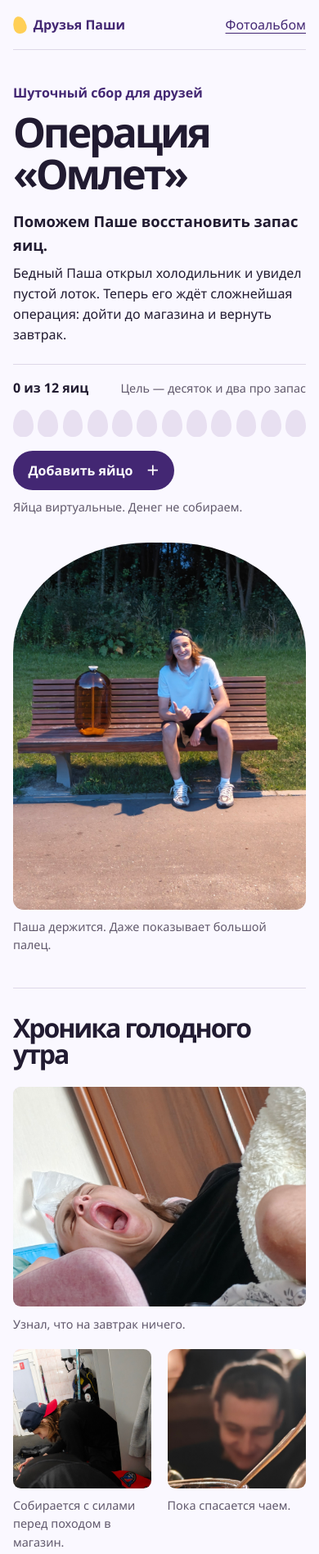
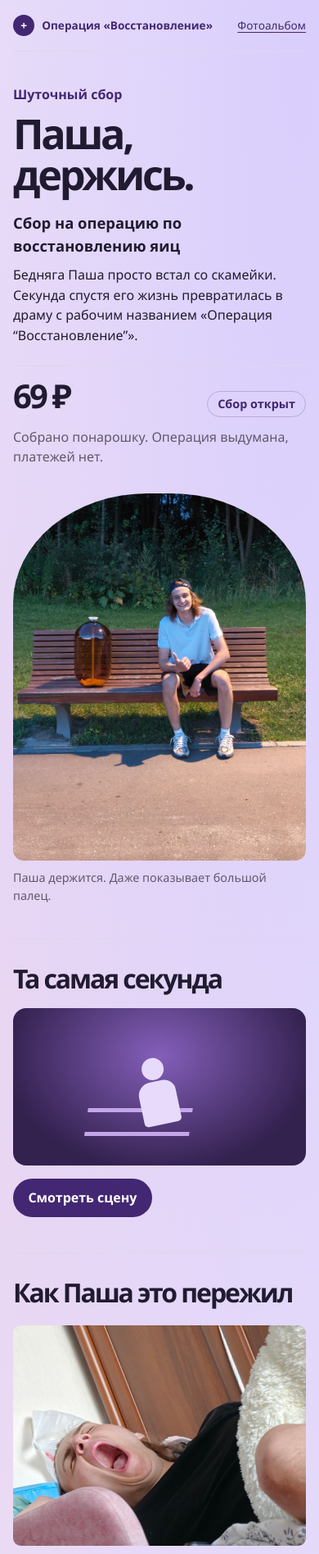
Before and after one commit to olegclaudecode2000-cloud/operation-omelet, a plain HTML site: page index.html in a window 390 px wide. Shown: the top 1896 px of the page at 82% size. Drawn offline with Linux system fonts and the light colour scheme.

Commit message:
Revise parody campaign and add comic scene

```diff
--- a/index.html
+++ b/index.html
@@ -4,28 +4,26 @@
 <meta charset="utf-8">
 <meta name="viewport" content="width=device-width, initial-scale=1">
 <meta name="robots" content="noindex, nofollow">
-<meta name="description" content="Операция «Омлет» — дружеская пародия на сбор помощи.">
-<title>Операция «Омлет»</title>
+<meta name="description" content="Шуточный сбор на вымышленную операцию Паши.">
+<title>Операция «Восстановление»</title>
 <link rel="stylesheet" href="style.css">
 <script src="site.js" defer></script>
 </head>
 <body>
 <header class="wrap mast">
-  <a href="./" class="brand"><i class="egg" aria-hidden="true"></i> Друзья Паши</a>
+  <a href="./" class="brand"><i class="mark" aria-hidden="true">+</i> Операция «Восстановление»</a>
   <a href="#album">Фотоальбом</a>
 </header>
 <main class="wrap">
   <section class="hero" aria-labelledby="title">
     <div class="intro">
-      <p class="label">Шуточный сбор для друзей</p>
-      <h1 id="title">Операция<br>«Омлет»</h1>
-      <p class="lede">Поможем Паше восстановить запас яиц.</p>
-      <p>Бедный Паша открыл холодильник и увидел пустой лоток. Теперь его ждёт сложнейшая операция: дойти до магазина и вернуть завтрак.</p>
+      <p class="label">Шуточный сбор</p>
+      <h1 id="title">Паша,<br>держись.</h1>
+      <p class="lede">Сбор на операцию по восстановлению яиц</p>
+      <p>Бедняга Паша просто встал со скамейки. Секунда спустя его жизнь превратилась в драму с рабочим названием «Операция “Восстановление”».</p>
       <div class="fund">
-        <div class="tally"><strong id="count">0 из 12 яиц</strong><span>Цель — десяток и два про запас</span></div>
-        <div class="tray" id="tray" aria-hidden="true"></div>
-        <button id="support" type="button">Добавить яйцо <span aria-hidden="true">＋</span></button>
-        <p id="status" role="status">Яйца виртуальные. Денег не собираем.</p>
+        <div class="tally"><strong>69 ₽</strong><span>Сбор открыт</span></div>
+        <p class="fund-note">Собрано понарошку. Операция выдумана, платежей нет.</p>
       </div>
     </div>
     <figure class="portrait">
@@ -33,15 +31,25 @@
       <figcaption>Паша держится. Даже показывает большой палец.</figcaption>
     </figure>
   </section>
+  <section class="scene-section" aria-labelledby="scene-title">
+    <h2 id="scene-title">Та самая секунда</h2>
+    <div class="scene" id="scene" aria-hidden="true">
+      <span class="bench"></span>
+      <span class="actor"><span></span></span>
+      <span class="impact">БАМ!</span>
+    </div>
+    <button id="replay" type="button">Смотреть сцену</button>
+    <p id="scene-status" role="status"></p>
+  </section>
   <section id="album" aria-labelledby="album-title">
-    <h2 id="album-title">Хроника голодного утра</h2>
+    <h2 id="album-title">Как Паша это пережил</h2>
     <div class="album">
-      <figure><img src="assets/yawn.jpg" width="2560" height="1920" loading="lazy" alt="Паша зевает"><figcaption>Узнал, что на завтрак ничего.</figcaption></figure>
-      <figure><img src="assets/locker.jpg" width="1920" height="2560" loading="lazy" alt="Паша сидит рядом с хоккейной экипировкой"><figcaption>Собирается с силами перед походом в магазин.</figcaption></figure>
-      <figure><img src="assets/tea.jpg" width="1920" height="2560" loading="lazy" alt="Паша за стаканом с ложкой"><figcaption>Пока спасается чаем.</figcaption></figure>
+      <figure><img src="assets/yawn.jpg" width="2560" height="1920" loading="lazy" alt="Паша зевает"><figcaption>Драматическая реакция.</figcaption></figure>
+      <figure><img src="assets/locker.jpg" width="1920" height="2560" loading="lazy" alt="Паша сидит рядом с хоккейной экипировкой"><figcaption>Собирается с духом.</figcaption></figure>
+      <figure><img src="assets/tea.jpg" width="1920" height="2560" loading="lazy" alt="Паша за стаканом с ложкой"><figcaption>Обдумывает следующий шаг.</figcaption></figure>
     </div>
   </section>
 </main>
-<footer class="wrap">Операция «Омлет» · Дружеская пародия</footer>
+<footer class="wrap">Операция «Восстановление» · История выдумана</footer>
 </body>
 </html>
--- a/site.js
+++ b/site.js
@@ -1,45 +1,17 @@
-const goal = 12;
-const storageKey = 'operation-omelet-eggs';
-const tray = document.querySelector('#tray');
-const counter = document.querySelector('#count');
-const button = document.querySelector('#support');
-const status = document.querySelector('#status');
-let count = 0;
+const scene = document.querySelector('#scene');
+const replay = document.querySelector('#replay');
+const status = document.querySelector('#scene-status');
+let ending;
 
-try {
-  const saved = Number(localStorage.getItem(storageKey));
-  if (Number.isInteger(saved) && saved >= 0 && saved <= goal) count = saved;
-} catch {
-  // The counter also works when browser storage is unavailable.
-}
-
-const eggs = Array.from({ length: goal }, () => document.createElement('i'));
-tray.append(...eggs);
-
-function render(added = false) {
-  eggs.forEach((egg, index) => {
-    egg.classList.toggle('filled', index < count);
-    egg.classList.toggle('fresh', added && index === count - 1);
-  });
-  counter.textContent = count + ' из ' + goal + ' яиц';
-  if (count === goal) {
-    button.disabled = true;
-    button.textContent = 'Лоток полон';
-    status.textContent = 'Операция прошла успешно. Пора жарить омлет!';
-  } else if (added) {
-    status.textContent = 'Яйцо в лотке. До цели осталось ' + (goal - count) + '.';
-  }
-}
-
-button.addEventListener('click', () => {
-  if (count >= goal) return;
-  count += 1;
-  try {
-    localStorage.setItem(storageKey, String(count));
-  } catch {
-    // Keep the current count for this visit.
-  }
-  render(true);
+replay.addEventListener('click', () => {
+  clearTimeout(ending);
+  scene.classList.remove('playing');
+  void scene.offsetWidth;
+  scene.classList.add('playing');
+  replay.textContent = 'Повторить сцену';
+  status.textContent = 'Паша встаёт со скамейки…';
+  const reducedMotion = matchMedia('(prefers-reduced-motion: reduce)').matches;
+  ending = setTimeout(() => {
+    status.textContent = 'Бам! Дальше — титры.';
+  }, reducedMotion ? 0 : 1150);
 });
-
-render();
--- a/style.css
+++ b/style.css
@@ -5,7 +5,6 @@ body{margin:0;background:var(--paper);color:var(--ink);font:1rem/1.55 "Segoe UI"
 .wrap{width:min(1120px,calc(100% - 3rem));margin-inline:auto}
 .mast{display:flex;justify-content:space-between;align-items:center;padding-block:1.1rem;border-bottom:1px solid var(--rule);gap:1rem}
 a{color:var(--purple);text-underline-offset:.25em}.brand{display:flex;align-items:center;gap:.55rem;font-weight:750;text-decoration:none}
-.egg,.tray i{display:inline-block;width:1rem;height:1.3rem;border-radius:51% 51% 46% 46% / 64% 64% 38% 38%;background:var(--yolk);transform:rotate(-15deg)}
 .hero{display:grid;grid-template-columns:1fr .9fr;gap:clamp(2rem,6vw,6rem);align-items:center;padding-block:clamp(2.5rem,7vw,6rem)}
 .intro{animation:arrive .65s ease-out both}.label{color:var(--purple);font-weight:650;margin:0 0 .65rem}
 h1,h2{letter-spacing:-.065em;line-height:1;margin:0;font-weight:850}
@@ -14,11 +13,8 @@ h1{font-size:clamp(3.15rem,7vw,7.1rem)}h2{font-size:clamp(2rem,4.5vw,4rem)}
 .intro>p:not(.label):not(.lede){margin-block:.5rem 1.5rem;max-width:47ch}
 .fund{padding-top:1rem;border-top:1px solid var(--rule)}
 .tally{display:flex;align-items:baseline;justify-content:space-between;gap:.25rem 1rem;flex-wrap:wrap}.tally span,#status,figcaption,footer{color:var(--muted);font-size:.9rem}
-.tray{display:grid;grid-template-columns:repeat(12,minmax(0,1fr));gap:.35rem;margin-block:.85rem 1.1rem}
-.tray i{width:100%;max-width:1.65rem;height:auto;aspect-ratio:3/4;transform:none;background:#e8e0f1}.tray .filled{background:var(--yolk)}.tray .fresh{animation:pop .4s ease-out}
 button{background:var(--purple);color:white;border:0;border-radius:2rem;padding:.7rem 1.15rem;font:inherit;font-weight:700;cursor:pointer;display:inline-flex;align-items:center;gap:1rem;min-height:44px}
 button:hover{background:#583991}button:active{transform:scale(.98)}button:disabled{opacity:.75;cursor:default}button:focus-visible,a:focus-visible{outline:3px solid #7750b5;outline-offset:4px}
-#status{margin:.65rem 0 0}
 figure{margin:0}img{display:block;width:100%;height:auto;object-fit:cover;background:#e8e0f1}
 .portrait img{aspect-ratio:4/5;object-position:center 48%;border-radius:46% 46% .8rem .8rem / 30% 30% .8rem .8rem;animation:arrive .8s .1s ease-out both}
 figcaption{margin-top:.65rem}
@@ -27,6 +23,21 @@ figcaption{margin-top:.65rem}
 .album img{aspect-ratio:1;border-radius:.6rem}.album figure:nth-child(2) img{object-position:center 65%}
 footer{padding-block:1.25rem;border-top:1px solid var(--rule)}
 @keyframes arrive{from{opacity:0;transform:translateY(14px)}to{opacity:1;transform:translateY(0)}}
-@keyframes pop{45%{transform:translateY(-7px) rotate(-14deg) scale(1.15)}}
 @media(max-width:710px){.wrap{width:calc(100% - 2rem)}.hero{grid-template-columns:1fr}.portrait{max-width:430px}.album{grid-template-columns:1fr 1fr}.album figure:first-child{grid-column:1/-1}.album figure:first-child img{aspect-ratio:4/3}}
 @media(prefers-reduced-motion:reduce){*,*::before,*::after{animation:none!important;scroll-behavior:auto!important}}
+body{background:radial-gradient(ellipse at 94% 1%,#d9cefc 0,transparent 53rem),radial-gradient(ellipse at 2% 56%,#f7dde8 0,transparent 42rem),#fbf9ff}
+.mark{display:grid;place-items:center;background:var(--purple);color:white;width:1.65rem;height:1.65rem;border-radius:50%;font-style:normal}
+.tally strong{font-size:clamp(2.5rem,6vw,4rem);line-height:1;letter-spacing:-.07em}
+.tally span{color:var(--purple);font-weight:700;border:1px solid #bda9da;border-radius:2rem;padding:.25rem .75rem}
+.fund-note,#scene-status{color:var(--muted);margin:.7rem 0 0}
+.scene-section{border-top:1px solid var(--rule);padding-block:clamp(2rem,5vw,4rem)}
+.scene{height:clamp(12rem,28vw,20rem);position:relative;overflow:hidden;isolation:isolate;margin:1.25rem 0 1rem;border-radius:1rem;background:radial-gradient(ellipse at 50% 30%,#845fba,#33214e 75%)}
+.bench{position:absolute;left:50%;bottom:19%;width:8rem;height:2.1rem;border-block:5px solid #c4a6e9;transform:translateX(-70%) skewX(-8deg)}
+.actor{position:absolute;bottom:26%;left:50%;width:2.9rem;height:3.3rem;border-radius:1rem .9rem .3rem .3rem;background:#e8dafb;transform:translateX(-50%) rotate(-12deg)}
+.actor span{position:absolute;top:-1.8rem;left:.62rem;width:1.7rem;height:1.7rem;border-radius:50%;background:#e8dafb}
+.impact{display:none;position:absolute;inset:0;place-items:center;background:#321b55;color:#fff;font-size:clamp(4rem,15vw,10rem);font-weight:900;letter-spacing:-.09em}
+.playing .actor{animation:stand 1.1s ease-in-out both}
+.playing .impact{display:grid;animation:impact .33s 1.1s both}
+@keyframes stand{to{transform:translate(-50%,-2.1rem) rotate(0)}}
+@keyframes impact{from{visibility:hidden;opacity:0;transform:scale(1.18)}to{visibility:visible;opacity:1;transform:scale(1)}}
+@media(max-width:420px){.mast a{font-size:.85rem}.mark{flex-shrink:0}}
```
